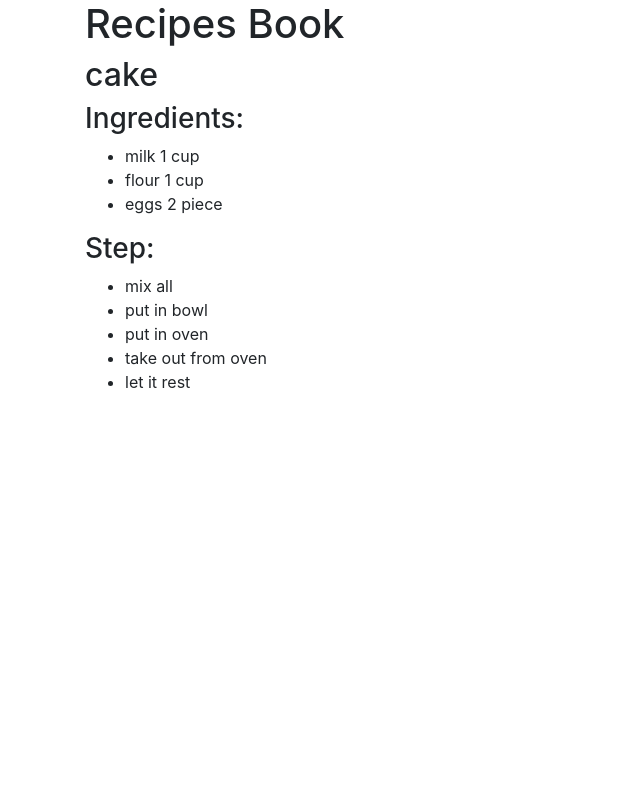
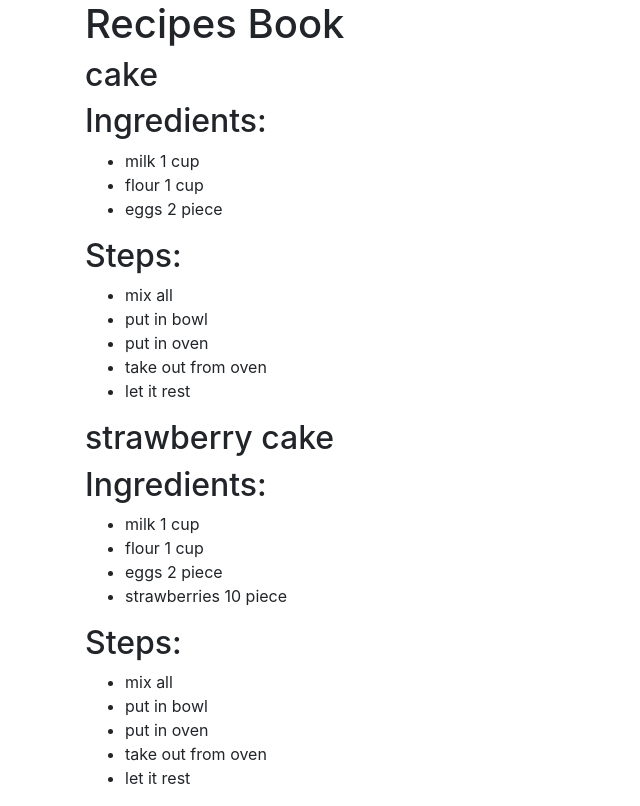
Before and after one commit to lcruz-taxsat/recipe-boock, a website: page index.html in a window 1280 px wide. Shown: the whole page, without its empty margins (0-640 px from the left). Drawn offline with nearby package versions, Linux system fonts and the light colour scheme.

Commit message:
Render many recipes

```diff
--- a/index.html
+++ b/index.html
@@ -11,15 +11,8 @@
   <title>Hello, world!</title>
 </head>
 <body>
-  <div class="container">
+  <div class="container" id="recipes-container">
     <h1>Recipes Book</h1>
-    <h2 id="recipe-name"></h2>
-    <h3>Ingredients:</h3>
-    <ul id="recipe-ingredients">
-    </ul>
-    <h3>Step:</h3>
-    <ul id="recipe-steps">
-    </ul>
   </div>
   <!-- Optional JavaScript -->
 <!-- jQuery first, then Popper.js, then Bootstrap JS -->
--- a/js/index.js
+++ b/js/index.js
@@ -13,22 +13,71 @@ let recipes = [
       {description: 'take out from oven'},
       {description: 'let it rest'},
     ]
+  },
+  {
+    name: 'strawberry cake',
+    ingredients: [
+      {name: 'milk', quantity: 1, unit: 'cup'},
+      {name: 'flour', quantity: 1, unit: 'cup'},
+      {name: 'eggs', quantity: 2, unit: 'piece'},
+      {name: 'strawberries', quantity: 10, unit: 'piece'},
+    ],
+    steps: [
+      {description: 'mix all'},
+      {description: 'put in bowl'},
+      {description: 'put in oven'},
+      {description: 'take out from oven'},
+      {description: 'let it rest'},
+    ]
   }
 ];
 
 function renderModel(recipes) {
-  let recipe =  recipes[0];
-  document.getElementById('recipe-name').textContent = recipe.name;
+  let recipesView = document.getElementById('recipes-container');
+
+  for(let recipe of recipes){
+    let recipeView = creteRecipeView(recipe);
+    recipesView.appendChild(recipeView);
+  }
+}
+
+function creteRecipeView(recipe) {
+  let recipeView = document.createElement('div');
+  let recipeNameView = document.createElement('h2');
+  let recipeIngredientsView = document.createElement('ul');
+  let recipeStepsView = document.createElement('ul');
+
+  recipeNameView.textContent = recipe.name;
+
   for(let ingredient of recipe.ingredients ){
     let ingredientView = createIngredientView(ingredient);
-    document.getElementById('recipe-ingredients').appendChild(ingredientView);
+    recipeIngredientsView.appendChild(ingredientView);
   }
 
   for(let step of recipe.steps ){
     let stepView = createStepView(step);
-    document.getElementById('recipe-steps').appendChild(stepView);
+    recipeStepsView.appendChild(stepView);
   }
+
+
+  recipeView.appendChild(recipeNameView);
+
+  let ingredientsTitle = document.createElement('h2');
+  ingredientsTitle.textContent = 'Ingredients:';
+
+  recipeView.appendChild(ingredientsTitle);
+  recipeView.appendChild(recipeIngredientsView);
+
+  let stepsTitle = document.createElement('h2');
+  stepsTitle.textContent = 'Steps:';
+
+  recipeView.appendChild(stepsTitle);
+  recipeView.appendChild(recipeStepsView);
+
+  return recipeView;
 }
+
+
 
 function createIngredientView(ingredient){
   let element = document.createElement('li');
```
